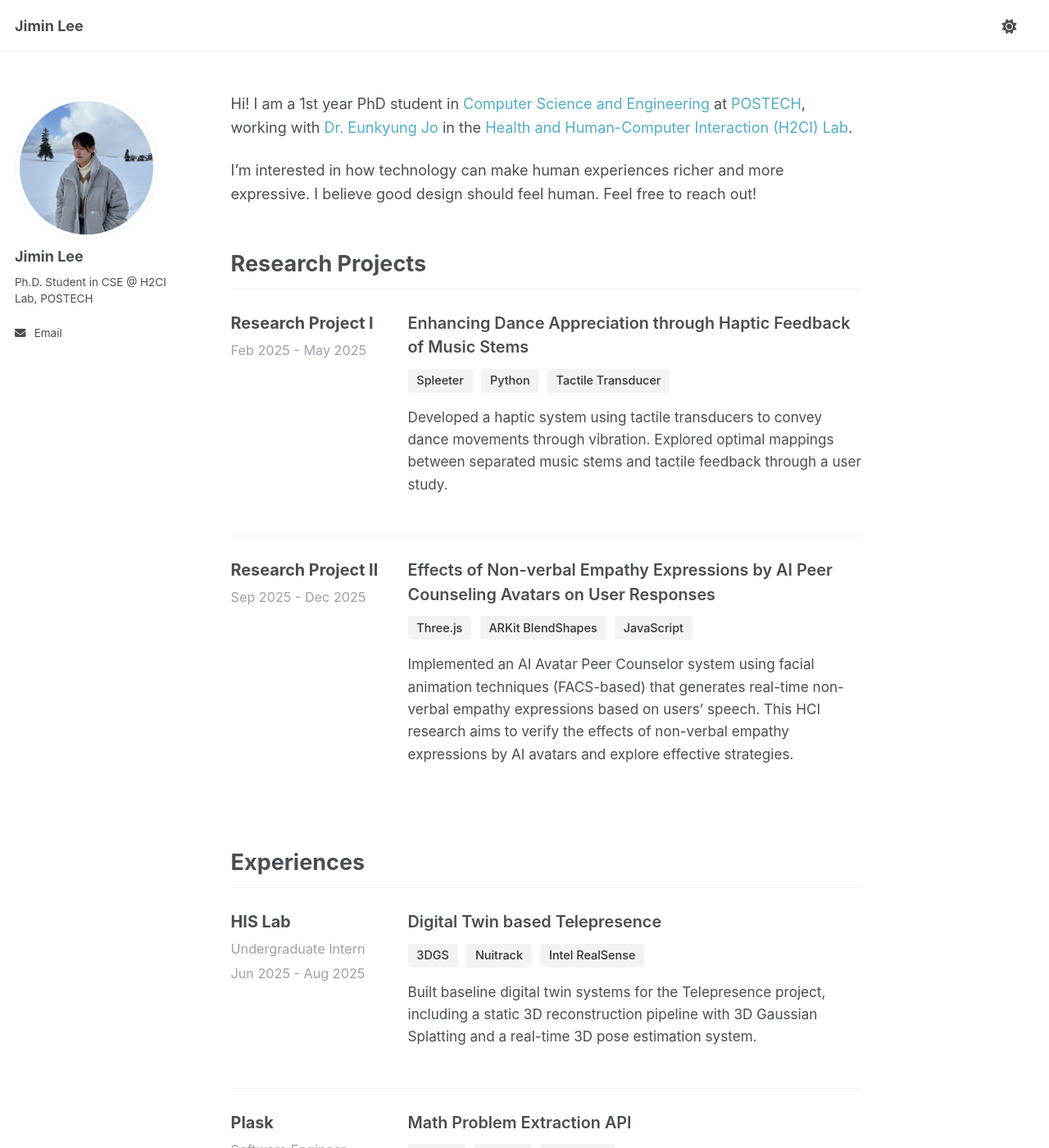
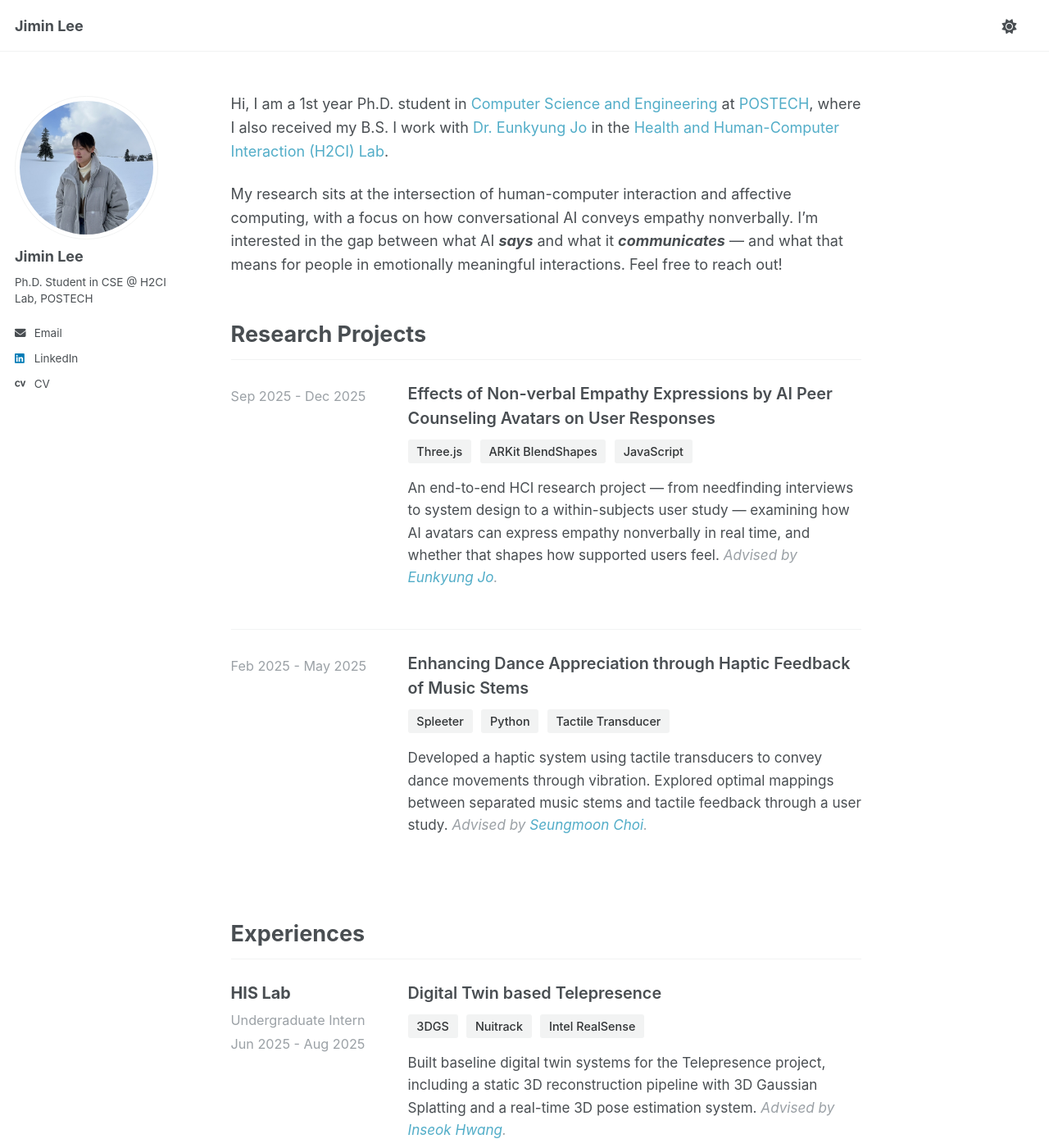
Before and after one commit to dommanga/dommanga.github.io, a Jekyll site: the page built from _pages/about.md, in a window 1280 px wide and 1400 px high. Shown: the whole window at 82% size. Built offline with Jekyll 4.4.1, drawn with Linux system fonts in a browser that asks for light colours; some web fonts are replaced; some of the changed text lies outside the part shown.

Commit message:
Add cv and revised minor parts.

```diff
--- a/_config.yml
+++ b/_config.yml
@@ -31,6 +31,7 @@ author:
   employer_url     : ""
   uri              : # ""
   email            : "leejm21@postech.ac.kr"
+  cv               : "/files/cv.pdf"
 
   # Academic websites
   academia         : # URL
@@ -61,7 +62,7 @@ author:
   keybase          : # Username
   instagram        : # "08jmlee"
   lastfm           : # Username
-  linkedin         : # Username
+  linkedin         : jimin-lee-46280630b
   mastodon         : # URL
   medium           : # URL
   pinterest        : # Username
--- a/_includes/author-profile.html
+++ b/_includes/author-profile.html
@@ -117,6 +117,9 @@
       {% if author.linkedin %}
         <li><a href="https://www.linkedin.com/in/{{ author.linkedin }}"><i class="fab fa-fw fa-linkedin icon-pad-right" aria-hidden="true"></i>LinkedIn</a></li>
       {% endif %}
+      {% if author.cv %}
+        <li><a href="{{ author.cv }}"><i class="ai ai-cv ai-fw icon-pad-right" aria-hidden="true"></i>CV</a></li>
+      {% endif %}
       {% if author.mastodon %}
         <li><a href="{{ author.mastodon }}"><i class="fab fa-fw fa-mastodon icon-pad-right" aria-hidden="true"></i>Mastodon</a></li>
       {% endif %}
--- a/_pages/about.md
+++ b/_pages/about.md
@@ -8,24 +8,24 @@ redirect_from:
   - /about.html
 
 intro: |
-  Hi! I am a 1st year PhD student in [Computer Science and Engineering](https://cse.postech.ac.kr/csepostech/index.do#none) at [POSTECH](https://www.postech.ac.kr/eng), working with [Dr. Eunkyung Jo](https://eunkyungjo.com/) in the [Health and Human-Computer Interaction (H2CI) Lab](https://dommanga.github.io/).
+  Hi, I am a 1st year Ph.D. student in [Computer Science and Engineering](https://cse.postech.ac.kr/csepostech/index.do#none) at [POSTECH](https://www.postech.ac.kr/eng), where I also received my B.S. I work with [Dr. Eunkyung Jo](https://eunkyungjo.com/) in the [Health and Human-Computer Interaction (H2CI) Lab](https://jiminlee.me).
 
-  I’m interested in how technology can make human experiences richer and more expressive. I believe good design should feel human. Feel free to reach out!
+  My research sits at the intersection of human-computer interaction and affective computing, with a focus on how conversational AI conveys empathy nonverbally. I'm interested in the gap between what AI ***says*** and what it ***communicates*** — and what that means for people in emotionally meaningful interactions. Feel free to reach out!
 
 research_projects:
-  - name: "Research Project I"
+  - name: ""
+    role: ""
+    date: "Sep 2025 - Dec 2025"
+    project: "Effects of Non-verbal Empathy Expressions by AI Peer Counseling Avatars on User Responses"
+    technologies: ["Three.js", "ARKit BlendShapes", "JavaScript"]
+    description: "An end-to-end HCI research project — from needfinding interviews to system design to a within-subjects user study — examining how AI avatars can express empathy nonverbally in real time, and whether that shapes how supported users feel. <span style='color: var(--global-text-color-light)'> *Advised by [Eunkyung Jo](https://eunkyungjo.com/).*"
+
+  - name: ""
     role: ""
     date: "Feb 2025 - May 2025"
     project: "Enhancing Dance Appreciation through Haptic Feedback of Music Stems"
     technologies: ["Spleeter", "Python", "Tactile Transducer"]
-    description: "Developed a haptic system using tactile transducers to convey dance movements through vibration. Explored optimal mappings between separated music stems and tactile feedback through a user study."
-
-  - name: "Research Project II"
-    role: ""
-    date: "Sep 2025 - Dec 2025"
-    project: "Effects of Non-verbal Empathy Expressions by AI Peer Counseling Avatars on User Responses"
-    technologies: ["Three.js", "ARKit BlendShapes", "JavaScript"]
-    description: "Implemented an AI Avatar Peer Counselor system using facial animation techniques (FACS-based) that generates real-time non-verbal empathy expressions based on users' speech. This HCI research aims to verify the effects of non-verbal empathy expressions by AI avatars and explore effective strategies."
+    description: "Developed a haptic system using tactile transducers to convey dance movements through vibration. Explored optimal mappings between separated music stems and tactile feedback through a user study. <span style='color: var(--global-text-color-light)'> *Advised by [Seungmoon Choi](https://choism.postech.ac.kr/).*"
 
 experiences:
   - company: "HIS Lab"
@@ -33,7 +33,7 @@ experiences:
     date: "Jun 2025 - Aug 2025"
     project: "Digital Twin based Telepresence"
     technologies: ["3DGS", "Nuitrack", "Intel RealSense"]
-    description: "Built baseline digital twin systems for the Telepresence project, including a static 3D reconstruction pipeline with 3D Gaussian Splatting and a real-time 3D pose estimation system."
+    description: "Built baseline digital twin systems for the Telepresence project, including a static 3D reconstruction pipeline with 3D Gaussian Splatting and a real-time 3D pose estimation system. <span style='color: var(--global-text-color-light)'> *Advised by [Inseok Hwang](https://www.inseokhwang.com/).*"
 
   - company: "Plask"
     position: "Software Engineer Intern"
@@ -54,7 +54,7 @@ experiences:
     date: "Jan 2023 - Feb 2023"
     project: "VR Haptic Navigation System"
     technologies: ["Unity", "C#"]
-    description: "Built a VR maze navigation system using haptic feedback for directional guidance. Integrated A* pathfinding with tactile vest technology to provide intuitive wayfinding cues based on user head orientation."
+    description: "Built a VR maze navigation system using haptic feedback for directional guidance. Integrated A* pathfinding with tactile vest technology to provide intuitive wayfinding cues based on user head orientation. <span style='color: var(--global-text-color-light)'> *Advised by [Seungmoon Choi](https://choism.postech.ac.kr/).*"
 
 # awards:
 #   - name: "Undergraduate Group Research Program"
```
Also changed, not shown: 3 other files.
